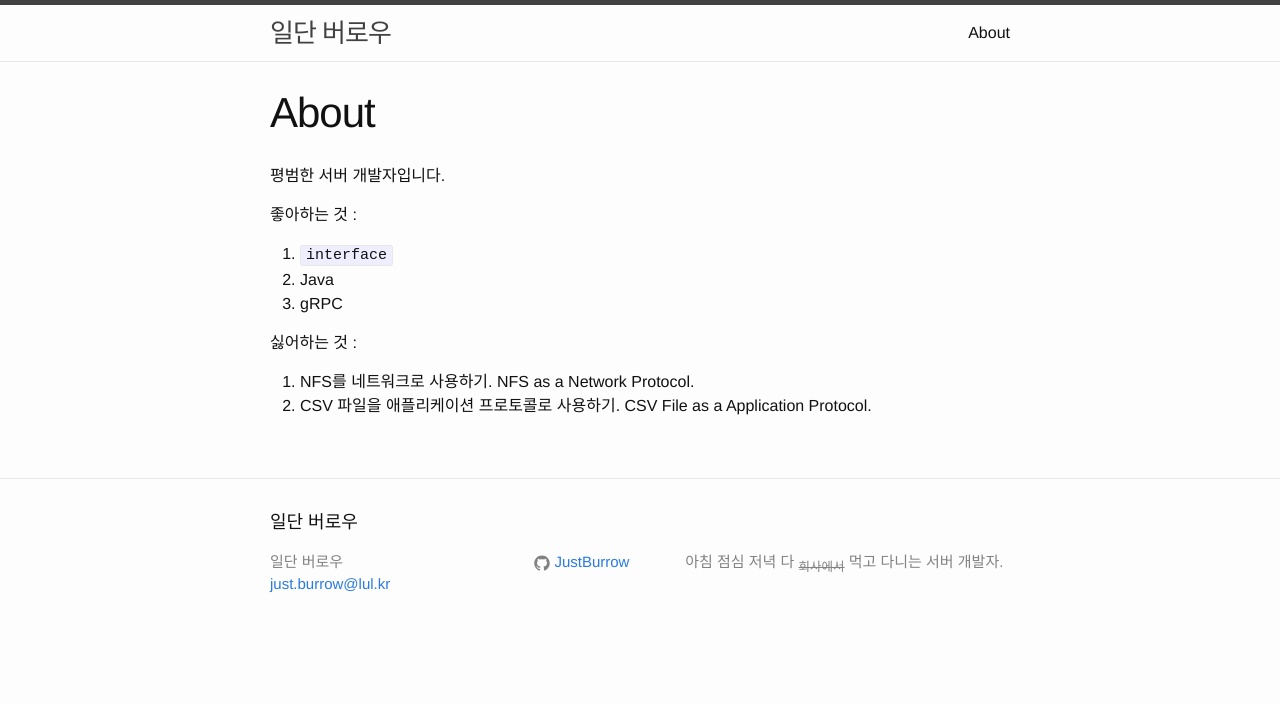
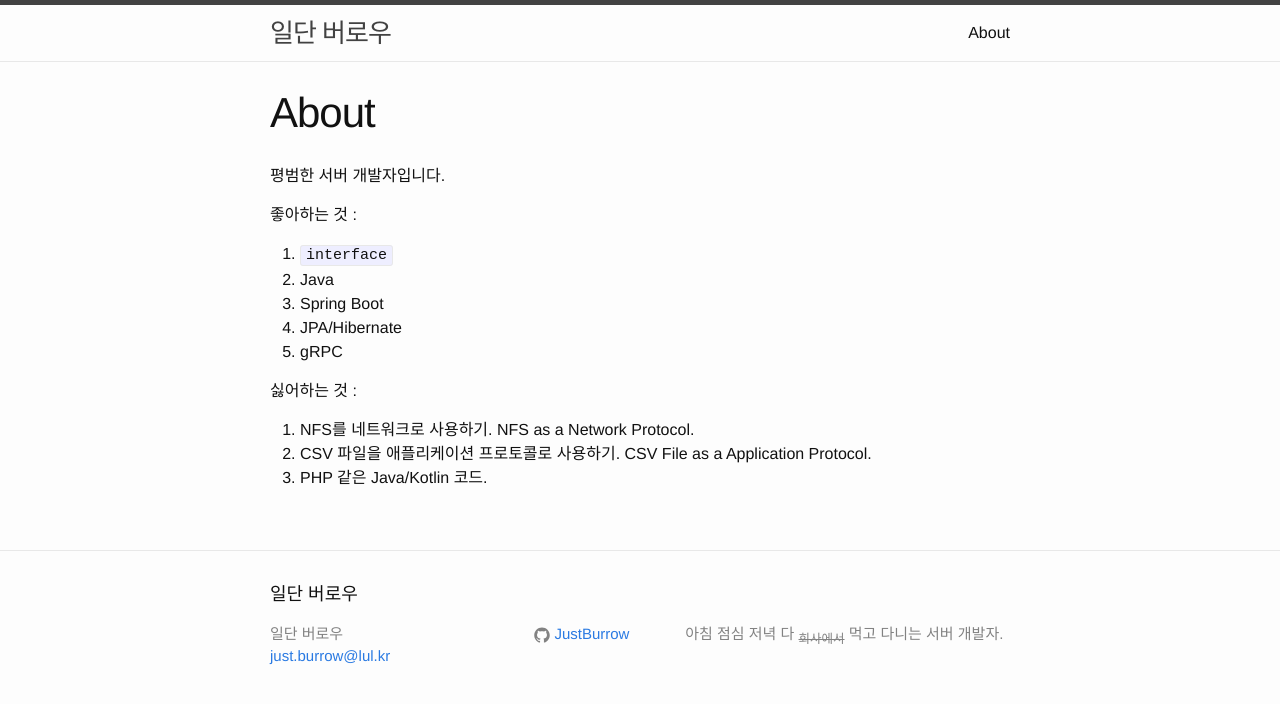
Before and after one commit to JustBurrow/JustBurrow.github.io, a Jekyll site: the page built from about.md, in a window 1280 px wide. Shown: the top 704 px of the page. Built offline with Jekyll 4.4.1, drawn with Linux system fonts in a browser that asks for light colours.

Commit message:
UPDATE : about

```diff
--- a/about.md
+++ b/about.md
@@ -9,8 +9,11 @@ permalink: /about/
 좋아하는 것 :
 1. `interface`
 2. Java
-3. gRPC
+3. Spring Boot
+4. JPA/Hibernate
+5. gRPC
 
 싫어하는 것 :
 1. NFS를 네트워크로 사용하기. NFS as a Network Protocol.
 2. CSV 파일을 애플리케이션 프로토콜로 사용하기. CSV File as a Application Protocol.
+3. PHP 같은 Java/Kotlin 코드.
```
